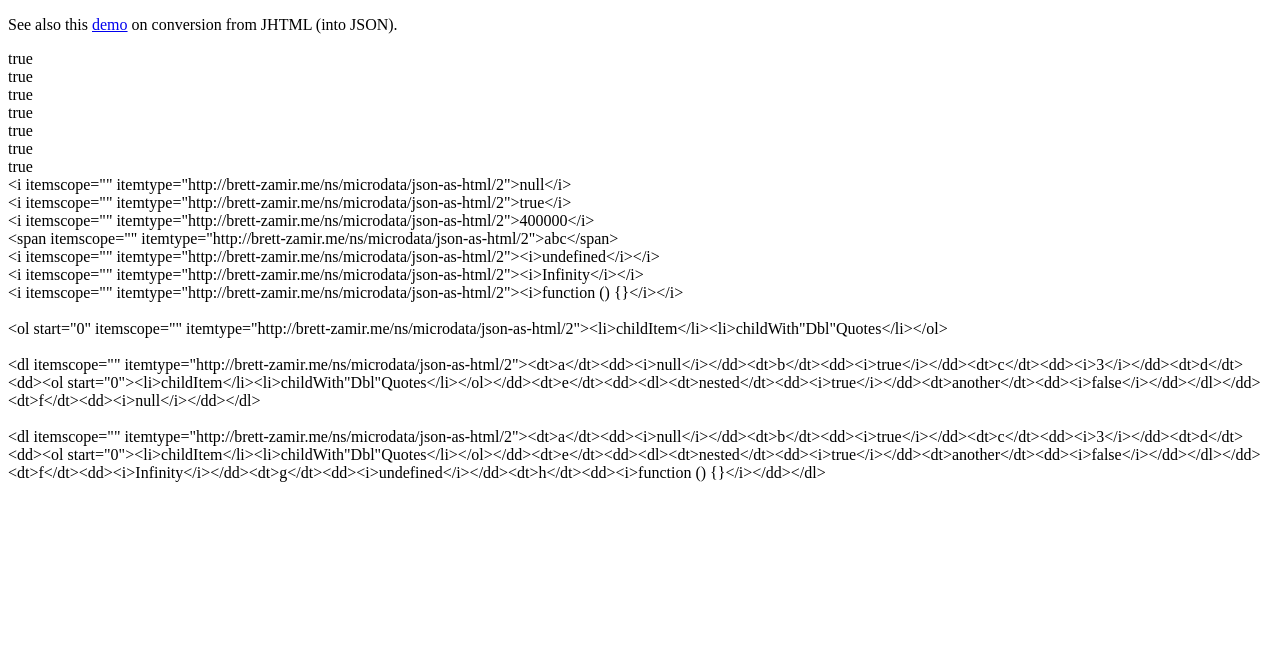
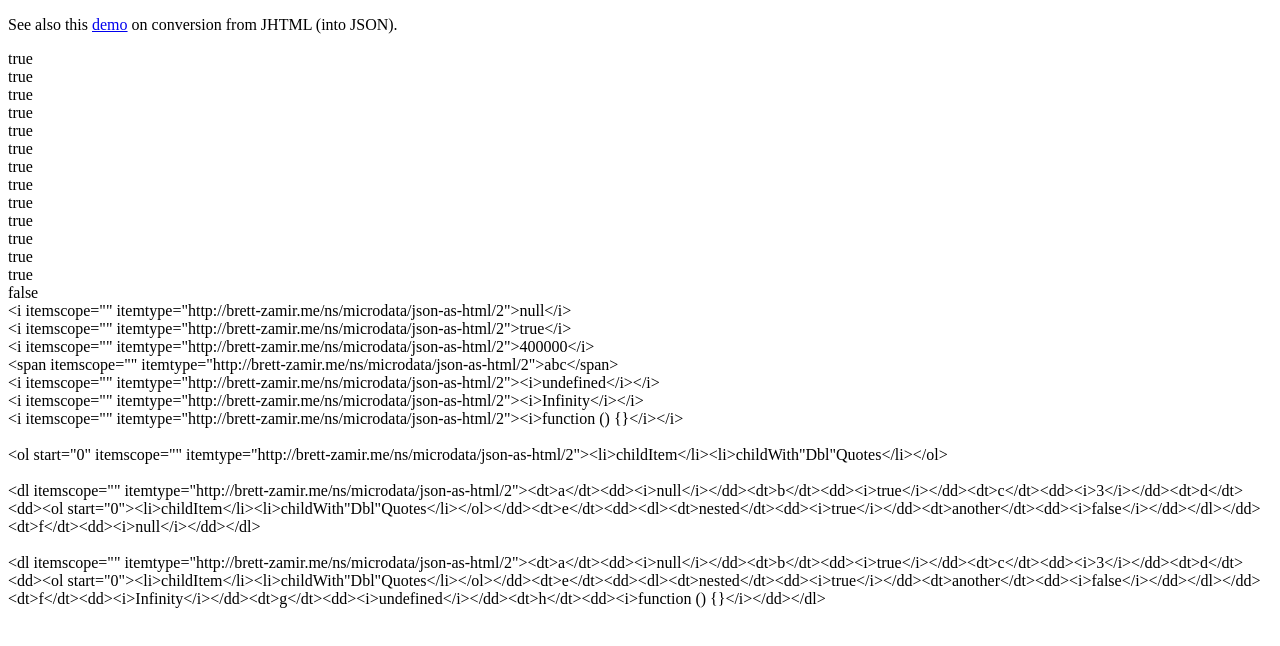
Before and after one commit to brettz9/jhtml, a website: page JSON2JHTML.html in a window 1280 px wide. Drawn offline with Linux system fonts and the light colour scheme.

Commit message:
add toJSONString tests

```diff
--- a/JSON2JHTML.html
+++ b/JSON2JHTML.html
@@ -22,6 +22,14 @@ write(undefined === JHTML.toJSONObject([elementFromString('<i itemscope="" itemt
 write(Infinity === JHTML.toJSONObject([elementFromString('<i itemscope="" itemtype="http://brett-zamir.me/ns/microdata/json-as-html/2">Infinity</i>')], {mode: 'JavaScript'}));
 write(typeof JHTML.toJSONObject([elementFromString('<i itemscope="" itemtype="http://brett-zamir.me/ns/microdata/json-as-html/2">function () {}</i>')], {mode: 'JavaScript'}) === 'function');
 
+write('null' === JHTML.toJSONString([elementFromString('<i itemscope="" itemtype="http://brett-zamir.me/ns/microdata/json-as-html/2">null</i>')]));
+write('true' === JHTML.toJSONString([elementFromString('<i itemscope="" itemtype="http://brett-zamir.me/ns/microdata/json-as-html/2">true</i>')]));
+write('400000' === JHTML.toJSONString([elementFromString('<i itemscope="" itemtype="http://brett-zamir.me/ns/microdata/json-as-html/2">4e5</i>')]));
+write('"abc"' === JHTML.toJSONString([elementFromString('<span itemscope="" itemtype="http://brett-zamir.me/ns/microdata/json-as-html/2">abc</i>')]));
+write('undefined' === JHTML.toJSONString([elementFromString('<i itemscope="" itemtype="http://brett-zamir.me/ns/microdata/json-as-html/2">undefined</i>')], {mode: 'JavaScript'}));
+write('Infinity' === JHTML.toJSONString([elementFromString('<i itemscope="" itemtype="http://brett-zamir.me/ns/microdata/json-as-html/2">Infinity</i>')], {mode: 'JavaScript'}));
+write('function anonymous() {\n\n}' === JHTML.toJSONString([elementFromString('<i itemscope="" itemtype="http://brett-zamir.me/ns/microdata/json-as-html/2">function () {}</i>')], {mode: 'JavaScript'}));
+
 
 validateAndWrite(JHTML.toJHTMLString(null));
 validateAndWrite(JHTML.toJHTMLString(true));
```
